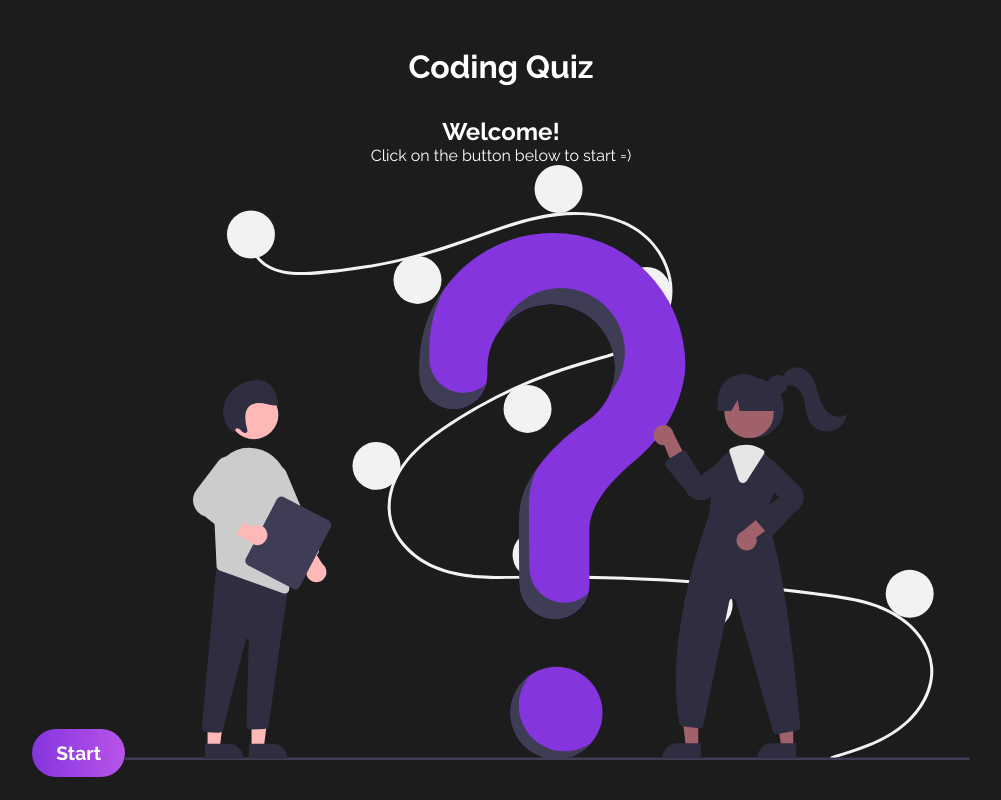
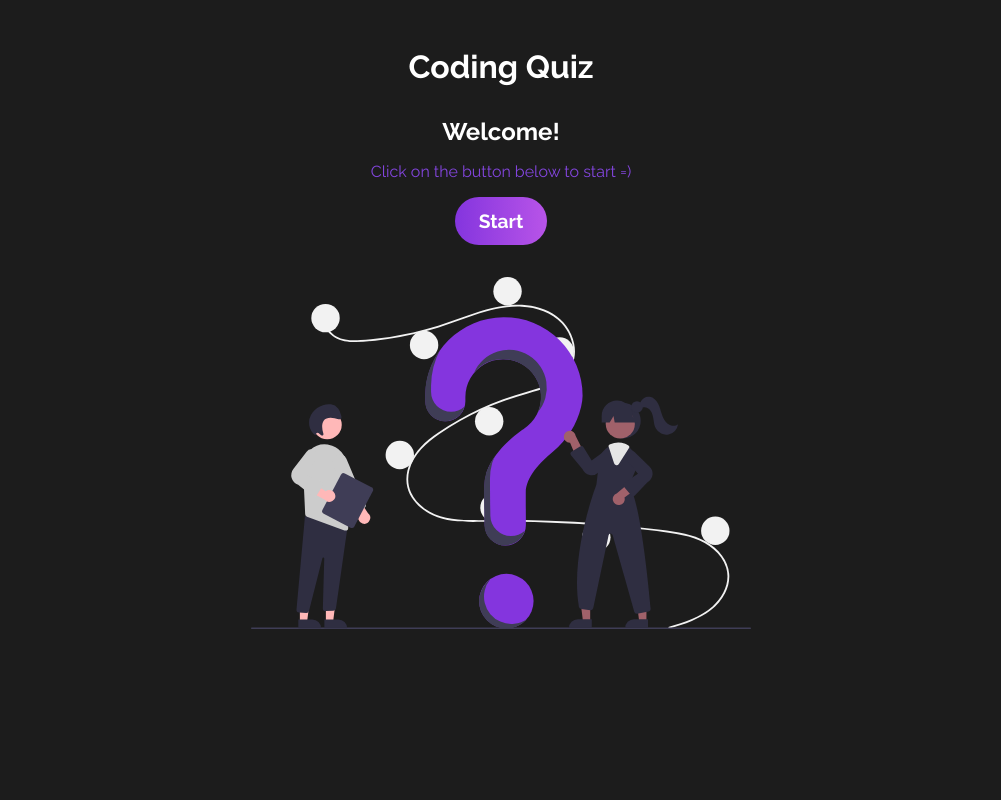
Before and after one commit to mat-afk/coding-quiz, a React (Vite) app: page / in a window 1280 px wide. Shown: the whole page, without its empty margins (139-1140 px from the left). Built offline with nearby package versions, Linux system fonts and the light colour scheme.

Commit message:
feat: starting page styles

```diff
--- a/src/components/StartingPage.css
+++ b/src/components/StartingPage.css
@@ -0,0 +1,17 @@
+#starting-container {
+  text-align: center;
+  max-width: 500px;
+}
+
+#starting-container h2,
+#starting-container p {
+  margin-bottom: 1rem;
+}
+
+#starting-container p {
+  color: #8345de;
+}
+
+#starting-container img {
+  margin-top: 2rem;
+}
```
